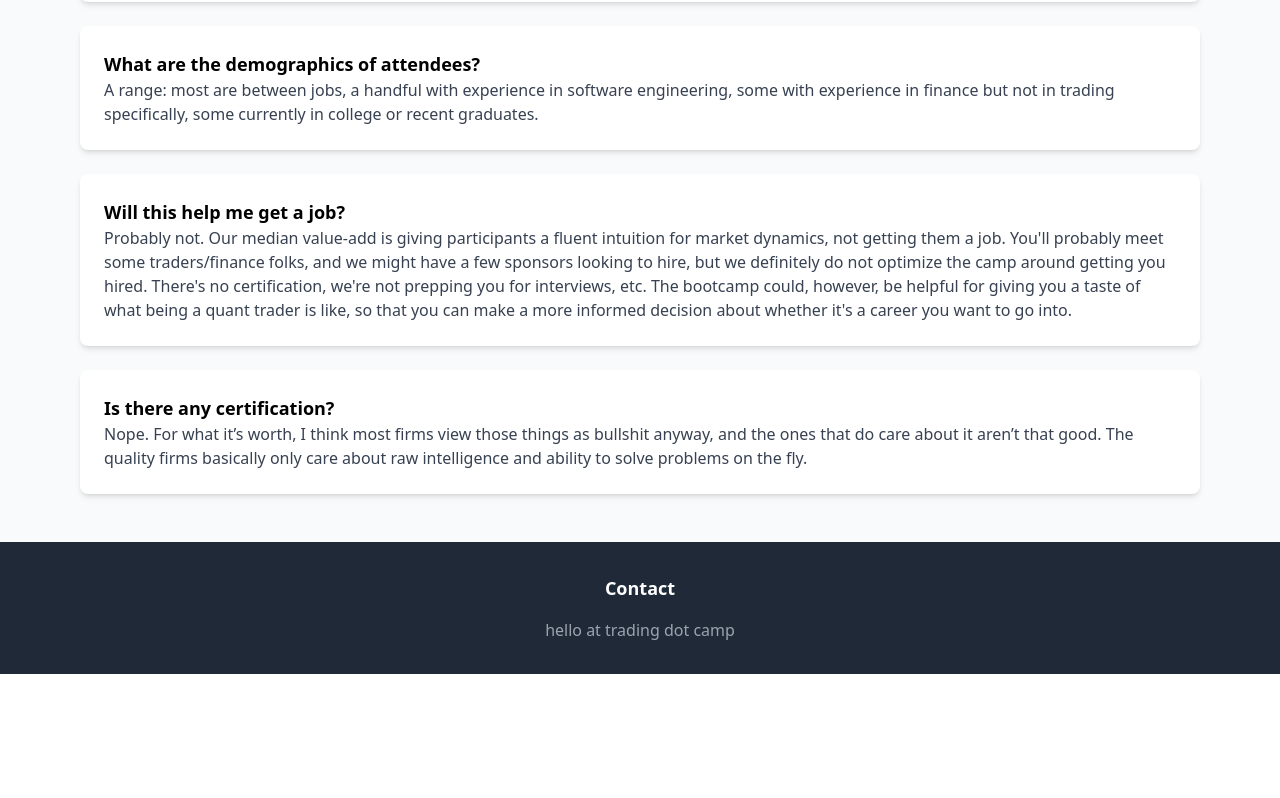
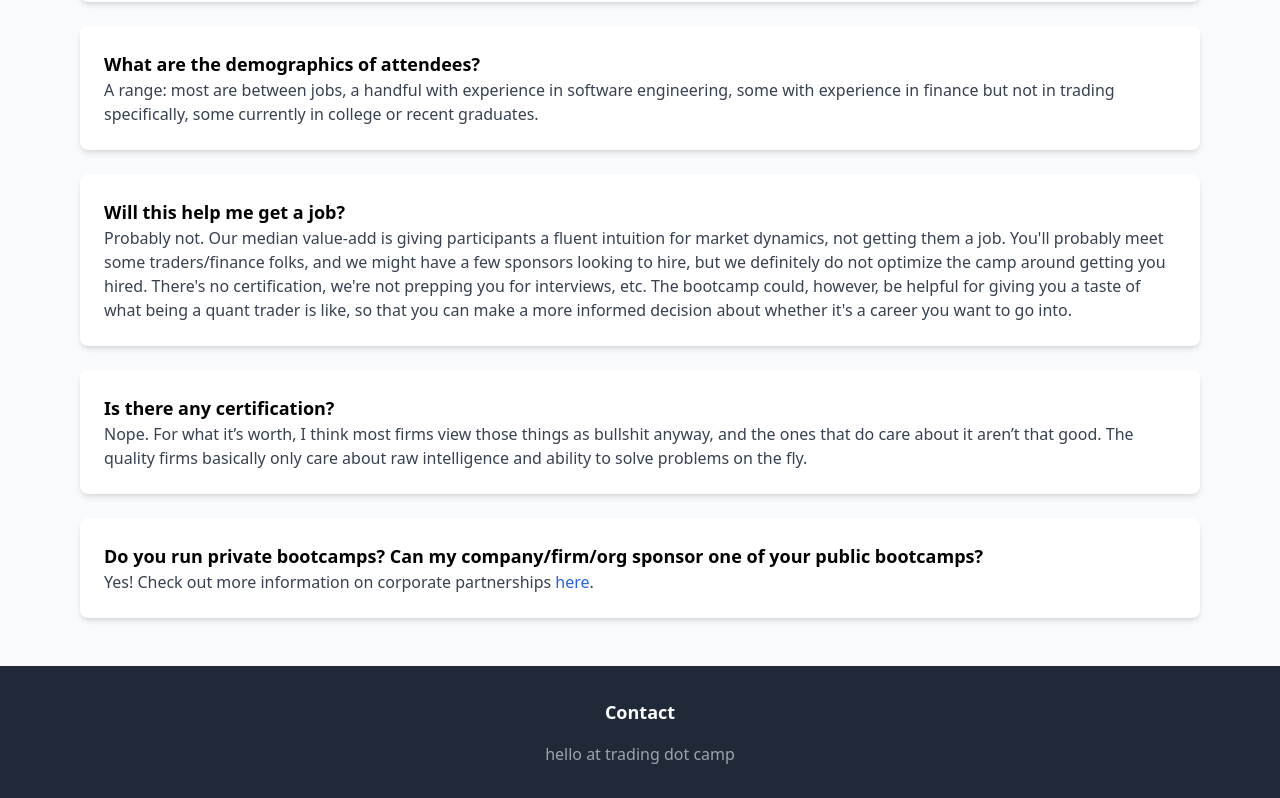
Before and after one commit to tradingbootcamp/website, a Vue app: page /faq in a window 1280 px wide. Shown: the part 698-1496 px from the top of the page. Before the commit the page ends 1372 px from the top, so only its background shows below. Built offline with nearby package versions, Linux system fonts and the light colour scheme.

Commit message:
updated faq to add private bootcamps

```diff
--- a/src/components/faq.vue
+++ b/src/components/faq.vue
@@ -27,6 +27,10 @@
                     <strong class="text-lg font-semibold">Is there any certification?</strong>
                     <p class="text-gray-700">Nope. For what it’s worth, I think most firms view those things as bullshit anyway, and the ones that do care about it aren’t that good. The quality firms basically only care about raw intelligence and ability to solve problems on the fly.</p>
                 </li>
+                <li class="bg-white p-6 rounded-lg shadow-md">
+                    <strong class="text-lg font-semibold">Do you run private bootcamps? Can my company/firm/org sponsor one of your public bootcamps?</strong>
+                    <p class="text-gray-700">Yes! Check out more information on corporate partnerships <a target="_blank" class="text-blue-600 hover:text-blue-800" href="https://bit.ly/qtb-corporate-partnerships">here</a>.</p>
+                </li>
             </ul>
         </div>
     </Layout>
```
